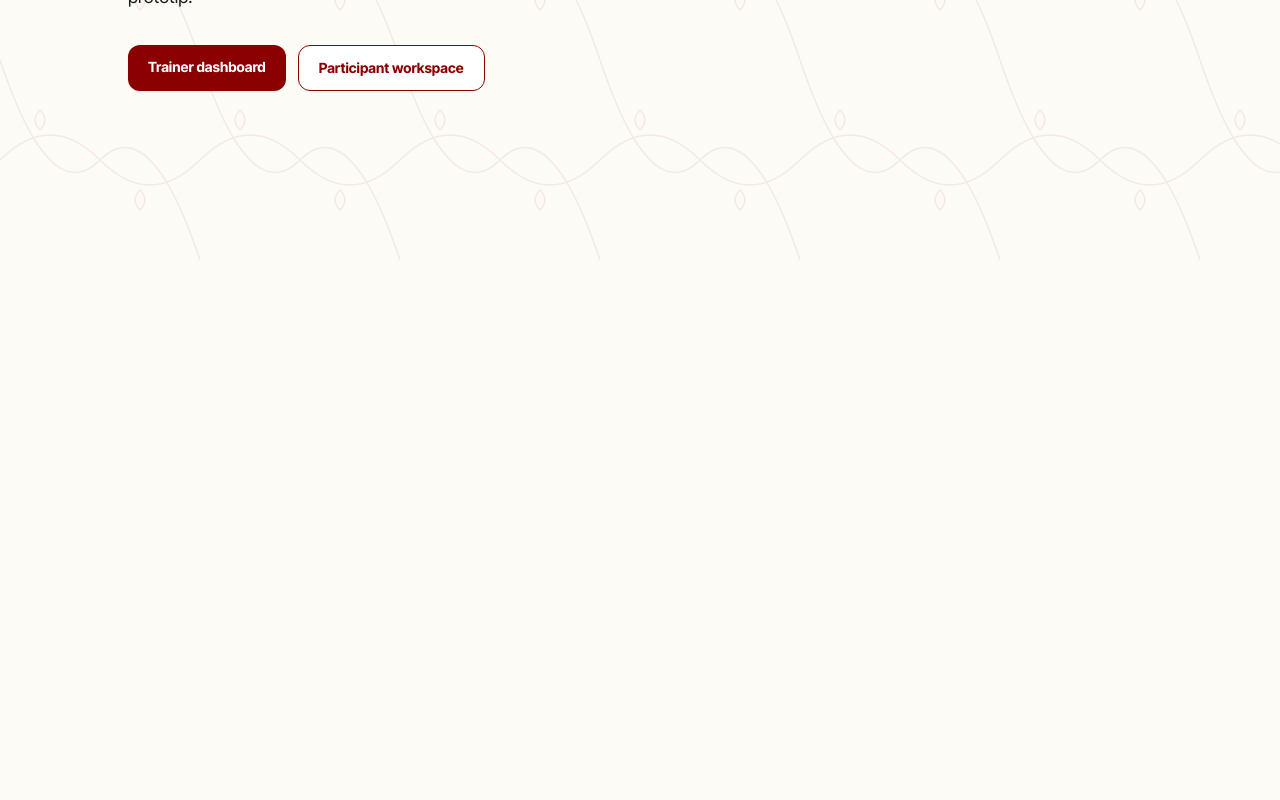
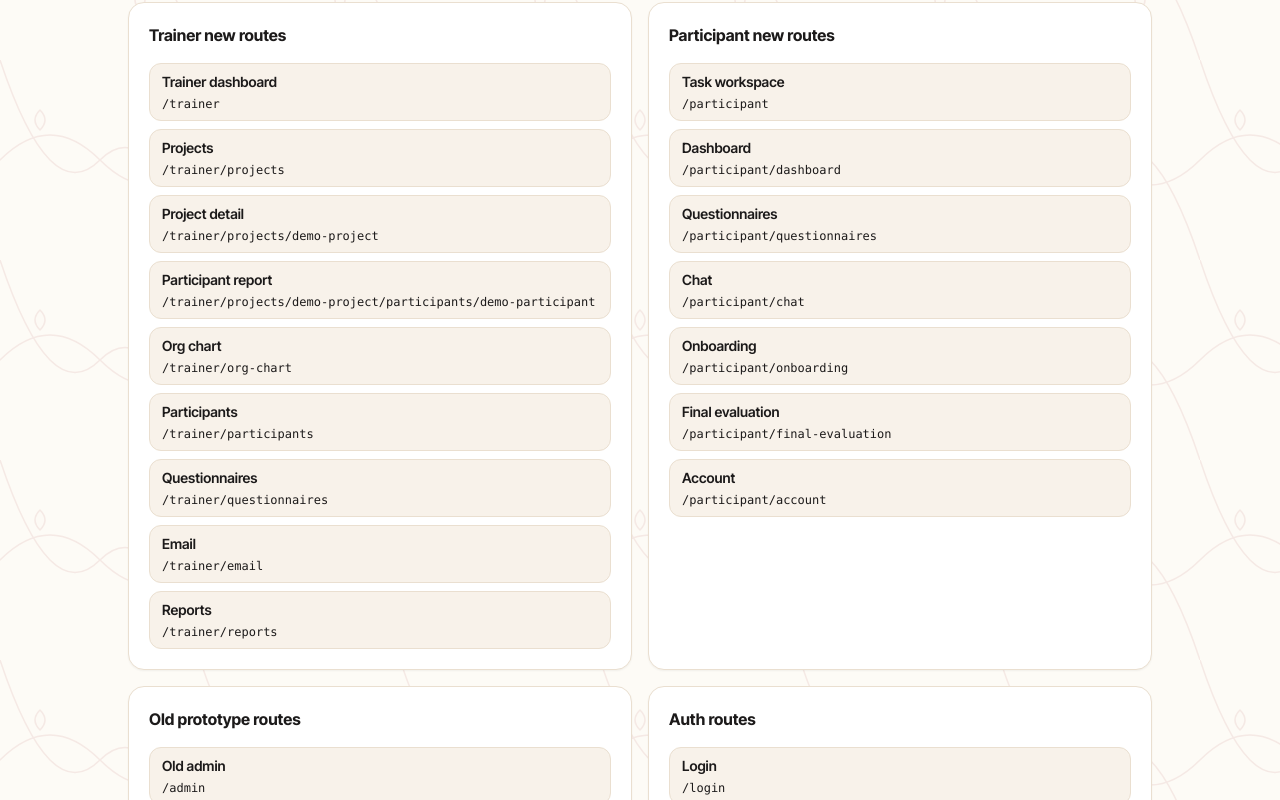
Before and after one commit to Trip-Development/codrut-platform, a Next.js app in the folder frontend/: page / in a window 1280 px wide. Shown: the part 540-1340 px from the top of the page. Before the commit the page ends 800 px from the top, so only its background shows below. Built offline with nearby package versions, Linux system fonts and the light colour scheme.

Commit message:
feat(frontend): add legacy route aliases

```diff
--- /dev/null
+++ b/frontend/src/app/admin/page.tsx
@@ -0,0 +1 @@
+export { default } from "../trainer/page";
--- /dev/null
+++ b/frontend/src/app/admin/projects/[projectId]/page.tsx
@@ -0,0 +1 @@
+export { default } from "../../../trainer/projects/[projectId]/page";
--- /dev/null
+++ b/frontend/src/app/admin/projects/[projectId]/participant/[userId]/page.tsx
@@ -0,0 +1,18 @@
+import TrainerParticipantReportPage from "../../../../../trainer/projects/[projectId]/participants/[participantId]/page";
+
+type AdminParticipantAliasPageProps = {
+  params: Promise<{ projectId: string; userId: string }>;
+};
+
+export default async function AdminParticipantAliasPage({ params }: AdminParticipantAliasPageProps) {
+  const { projectId, userId } = await params;
+
+  return (
+    <TrainerParticipantReportPage
+      params={Promise.resolve({
+        projectId,
+        participantId: userId,
+      })}
+    />
+  );
+}
--- /dev/null
+++ b/frontend/src/app/chat/page.tsx
@@ -0,0 +1 @@
+export { default } from "../participant/chat/page";
--- /dev/null
+++ b/frontend/src/app/dashboard/page.tsx
@@ -0,0 +1 @@
+export { default } from "../participant/dashboard/page";
--- /dev/null
+++ b/frontend/src/app/onboarding/page.tsx
@@ -0,0 +1 @@
+export { default } from "../participant/onboarding/page";
--- a/frontend/src/app/page.tsx
+++ b/frontend/src/app/page.tsx
@@ -1,4 +1,54 @@
 import Link from "next/link";
+
+const routeGroups = [
+  {
+    title: "Trainer new routes",
+    routes: [
+      ["/trainer", "Trainer dashboard"],
+      ["/trainer/projects", "Projects"],
+      ["/trainer/projects/demo-project", "Project detail"],
+      ["/trainer/projects/demo-project/participants/demo-participant", "Participant report"],
+      ["/trainer/org-chart", "Org chart"],
+      ["/trainer/participants", "Participants"],
+      ["/trainer/questionnaires", "Questionnaires"],
+      ["/trainer/email", "Email"],
+      ["/trainer/reports", "Reports"],
+    ],
+  },
+  {
+    title: "Participant new routes",
+    routes: [
+      ["/participant", "Task workspace"],
+      ["/participant/dashboard", "Dashboard"],
+      ["/participant/questionnaires", "Questionnaires"],
+      ["/participant/chat", "Chat"],
+      ["/participant/onboarding", "Onboarding"],
+      ["/participant/final-evaluation", "Final evaluation"],
+      ["/participant/account", "Account"],
+    ],
+  },
+  {
+    title: "Old prototype routes",
+    routes: [
+      ["/admin", "Old admin"],
+      ["/admin/projects/demo-project", "Old project detail"],
+      ["/admin/projects/demo-project/participant/demo-participant", "Old participant report"],
+      ["/dashboard", "Old participant dashboard"],
+      ["/chat", "Old chat"],
+      ["/onboarding", "Old onboarding"],
+      ["/test-out", "Old final evaluation"],
+    ],
+  },
+  {
+    title: "Auth routes",
+    routes: [
+      ["/login", "Login"],
+      ["/register", "Register"],
+      ["/reset-password", "Reset password"],
+      ["/update-password", "Update password"],
+    ],
+  },
+];
 
 export default function HomePage() {
   return (
@@ -40,6 +90,26 @@ export default function HomePage() {
             </Link>
           </div>
         </div>
+
+        <div className="mt-10 grid gap-4 md:grid-cols-2">
+          {routeGroups.map((group) => (
+            <section key={group.title} className="rounded-2xl border border-[var(--border)] bg-surface p-5 shadow-sm">
+              <h2 className="text-base font-bold text-foreground">{group.title}</h2>
+              <div className="mt-4 grid gap-2">
+                {group.routes.map(([href, label]) => (
+                  <Link
+                    key={href}
+                    href={href}
+                    className="tap-soft rounded-xl border border-[var(--border)] bg-surface-muted px-3 py-2 text-sm font-semibold text-foreground/75 hover:border-burgundy/50 hover:text-burgundy"
+                  >
+                    {label}
+                    <span className="mt-1 block font-mono text-xs font-normal text-foreground/45">{href}</span>
+                  </Link>
+                ))}
+              </div>
+            </section>
+          ))}
+        </div>
       </section>
     </main>
   );
--- /dev/null
+++ b/frontend/src/app/test-out/page.tsx
@@ -0,0 +1 @@
+export { default } from "../participant/final-evaluation/page";
```
